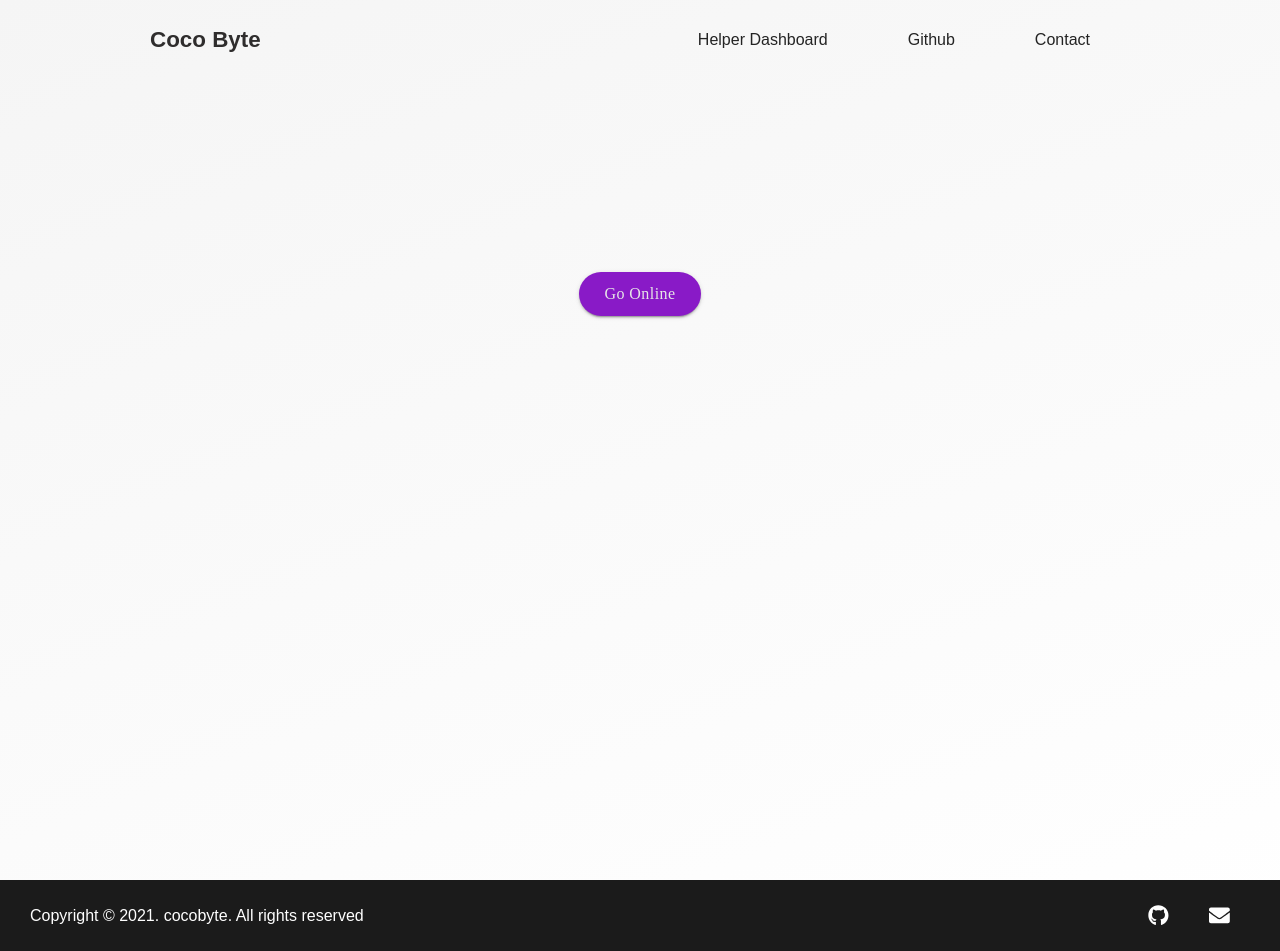
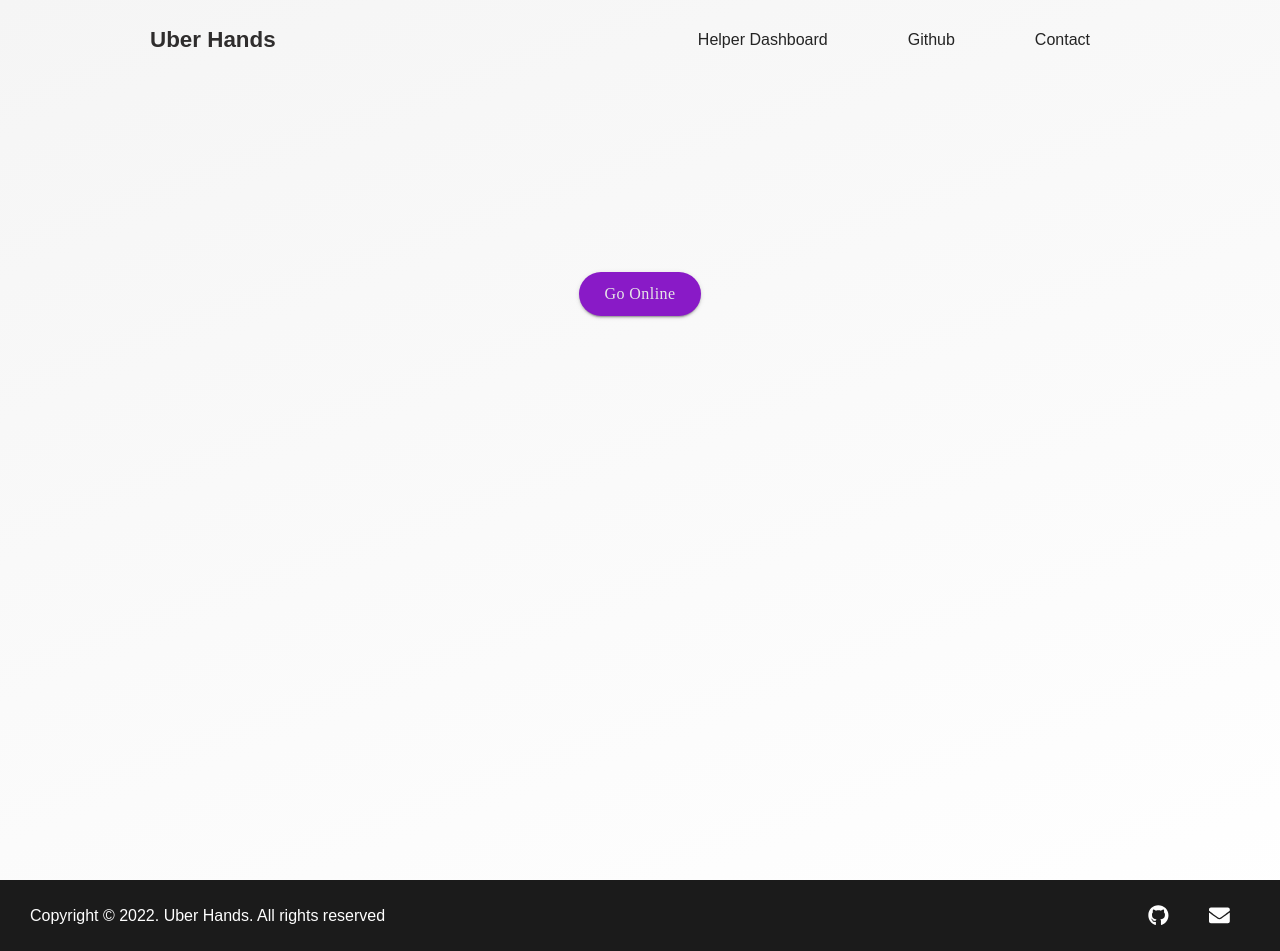
Before and after one commit to Coco-Bytes/cocobyte-client, a React (Create React App) app: page /helperdash in a window 1280 px wide. Built offline with nearby package versions, Linux system fonts and the light colour scheme.

Commit message:
name change

```diff
--- a/package.json
+++ b/package.json
@@ -1,5 +1,5 @@
 {
-  "name": "cocobyte",
+  "name": "Uber Hands",
   "version": "0.1.0",
   "private": true,
   "dependencies": {
--- a/public/index.html
+++ b/public/index.html
@@ -7,11 +7,11 @@
     <meta name="theme-color" content="#000000" />
     <meta
       name="description"
-      content="Web site created using create-react-app"
+      content="We are intent to create a community that conglomerates people from"
     />
     <link rel="apple-touch-icon" href="%PUBLIC_URL%/logo192.png" />
     <link rel="manifest" href="%PUBLIC_URL%/manifest.json" />
-    <title>React App</title>
+    <title>Uber Hands</title>
   </head>
   <body>
     <noscript>You need to enable JavaScript to run this app.</noscript>
--- a/src/components/footer/footer.js
+++ b/src/components/footer/footer.js
@@ -7,16 +7,14 @@ import {
   faBehanceSquare,
   faCodepen} from '@fortawesome/free-brands-svg-icons';
 import {faEnvelope} from "@fortawesome/free-solid-svg-icons";
-
 import './footer.css'
-
 
 export default function Footer(){
   return (
     <div className="footer">
       <div className="footCont">
         <span className="copyrightText">
-          Copyright © 2021. cocobyte. All rights reserved
+          Copyright © 2022. Uber Hands. All rights reserved
         </span>
         <div className="socialinks">
           <a href="https://github.com/Coco-Bytes/cocobyte-client" target="_blank">
--- a/src/components/header/header.js
+++ b/src/components/header/header.js
@@ -23,7 +23,7 @@ export default function Header(){
       <div className="headerContainer">
         <div className="logo">
           <span>
-            <Link to="/">Coco Byte</Link>
+            <Link to="/">Uber Hands</Link>
           </span>
         </div>
         <div className="headNav">
```
Also changed, not shown: 1 other file (tests, documents, lock files or other folders).
